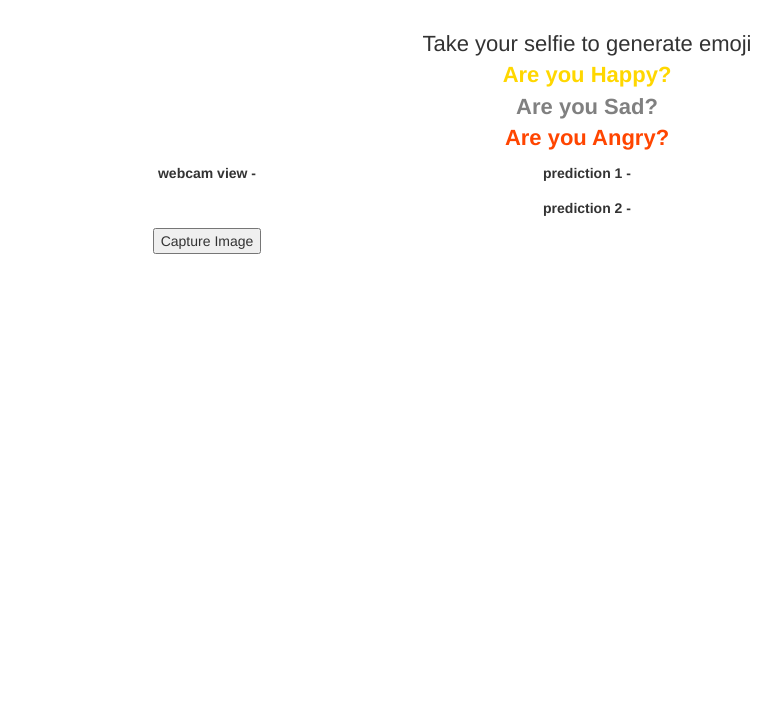
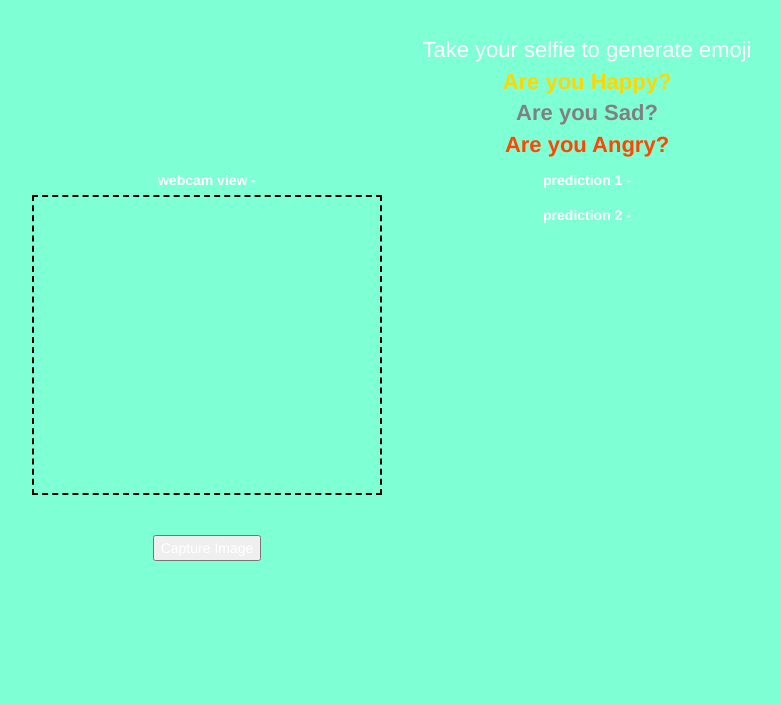
Before and after one commit to sukunasaturo/hand-gestures, a plain HTML site: page index.html in a window 1280 px wide. Shown: the part 95-800 px from the top of the page, without its empty margins (53-834 px from the left). Drawn offline with nearby package versions, Linux system fonts and the light colour scheme; a script that the page names is missing.

Commit message:
Add files via upload

```diff
--- a/index.html
+++ b/index.html
@@ -9,7 +9,7 @@
     <script src="https://unpkg.com/ml5@0.4.3/dist/ml5.min.js"></script>
     <script src="https://cdnjs.cloudflare.com/ajax/libs/webcamjs/1.0.26/webcam.js"></script>
 
-    <link rel="stylesheet" type="text/css" href="style (2).css">
+    <link rel="stylesheet" type="text/css" href="style.css">
   </head>
 
   <body>
```
